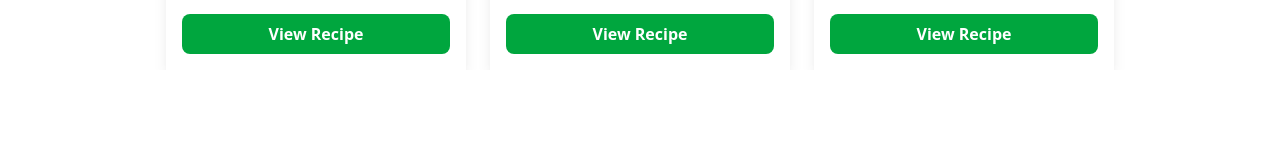
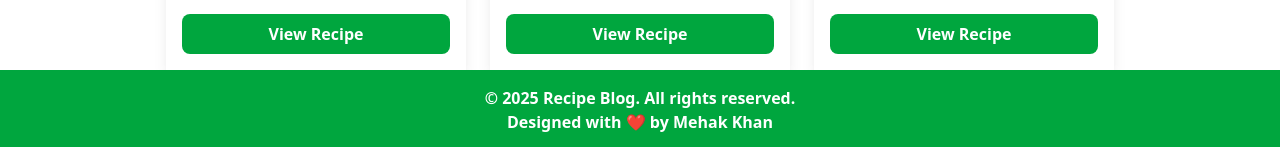
Before and after one commit to mehakkhan123/Recipe-blog, a Next.js app: page / in a window 1280 px wide. Shown: the part 3112-3259 px from the top of the page. Before the commit the page ends 3182 px from the top, so only its background shows below. Built offline with nearby package versions, Linux system fonts and the light colour scheme.

Commit message:
footer added

```diff
--- a/src/app/layout.tsx
+++ b/src/app/layout.tsx
@@ -2,6 +2,7 @@ import type { Metadata } from "next";
 import { Geist, Geist_Mono } from "next/font/google";
 import "./globals.css";
 import Header from "@/components/Header";
+import Footer from "@/components/Footer";
 
 const geistSans = Geist({
   variable: "--font-geist-sans",
@@ -30,6 +31,7 @@ export default function RootLayout({
       >
         <Header/>
         {children}
+        <Footer/>
       </body>
     </html>
   );
--- a/src/app/page.tsx
+++ b/src/app/page.tsx
@@ -1,12 +1,12 @@
 import Hero from "../components/Hero";
 import RecipeCard from "@/components/RecipeCard";
+
 
 export default function Home() {
   return (
     <div className="flex flex-col items-center">
       <Hero/>
       <RecipeCard/>
-
     </div>
   );
 }
--- /dev/null
+++ b/src/components/Footer.tsx
@@ -0,0 +1,12 @@
+import React from 'react'
+
+export default function Footer() {
+  return (
+    <div className="flex justify-center">
+        <footer className='w-full max-w-[1536px] flex flex-col justify-between items-center px-6 py-4 font-semibold text-center bg-green-600 text-white'>
+            <h3>&copy; 2025 Recipe Blog. All rights reserved.</h3>
+            <h3>Designed with ❤ by Mehak Khan</h3>
+    </footer>
+    </div>
+  )
+}
```
